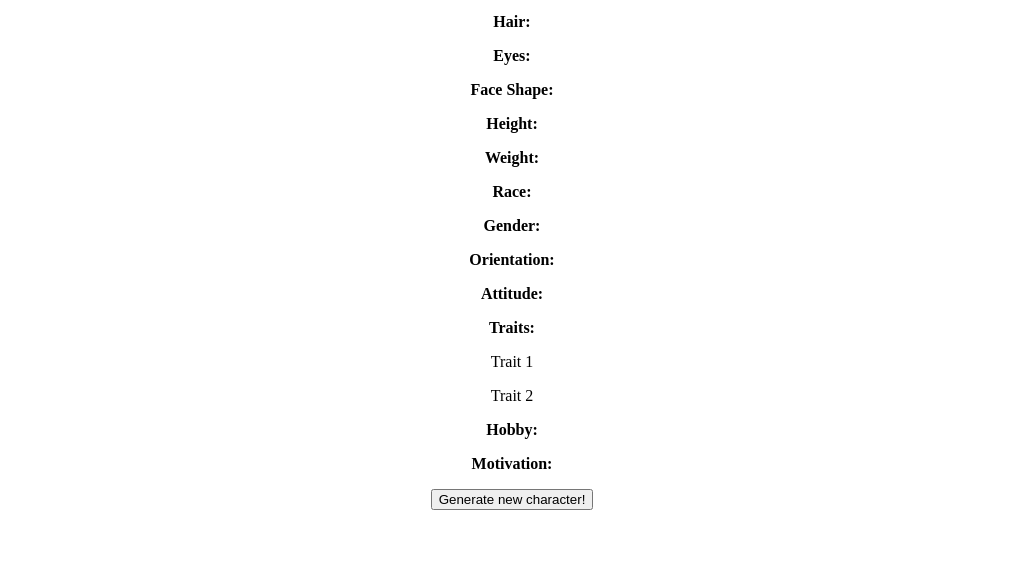
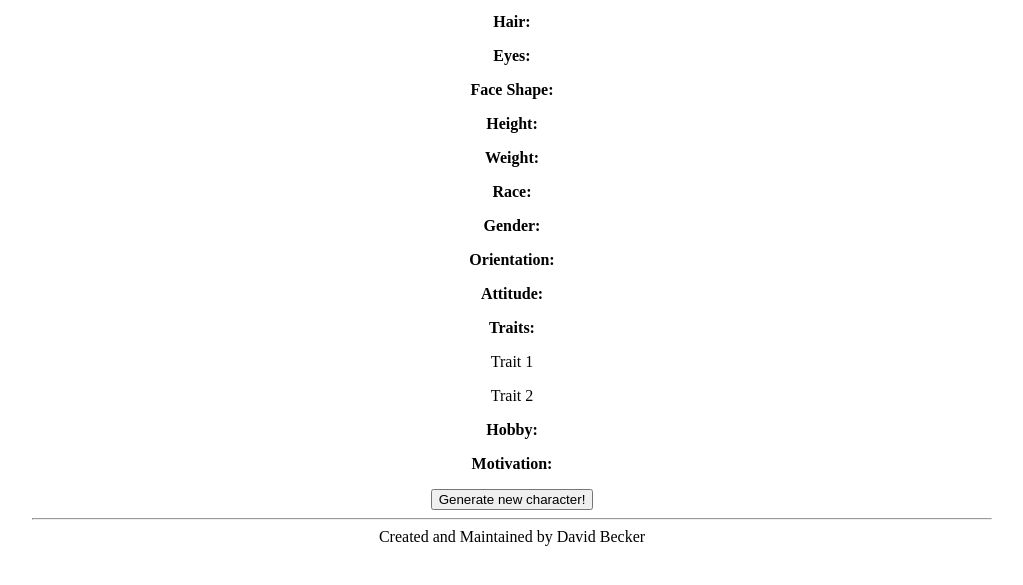
Before and after one commit to Meepedy/whoami, a website: page index.html in a window 1280 px wide. Shown: the part 85-670 px from the top of the page, without its empty margins (128-1151 px from the left). Drawn offline with Linux system fonts and the light colour scheme.

Commit message:
added footer

```diff
--- a/index.html
+++ b/index.html
@@ -30,6 +30,8 @@
         <p id="hobby"><strong>Hobby: </strong></p>
         <p id="motivation"><strong>Motivation: </strong></p>
         <button onclick="app.main()">Generate new character!</button>
+        <hr>
+        <footer>Created and Maintained by David Becker</footer>
     </div>
     <script src="scripts/charData/charData.js"></script>
     <script src="scripts/utility.js"></script>
```
